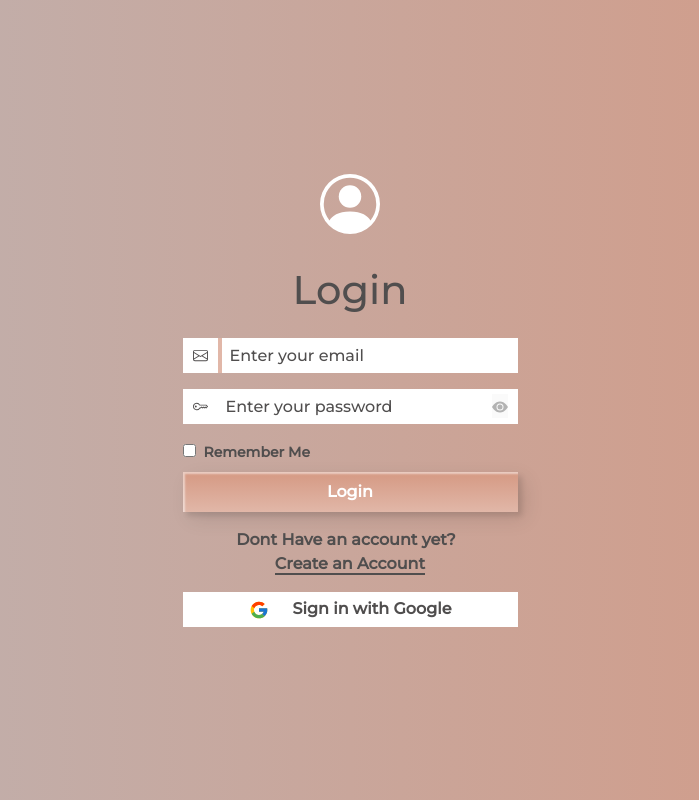
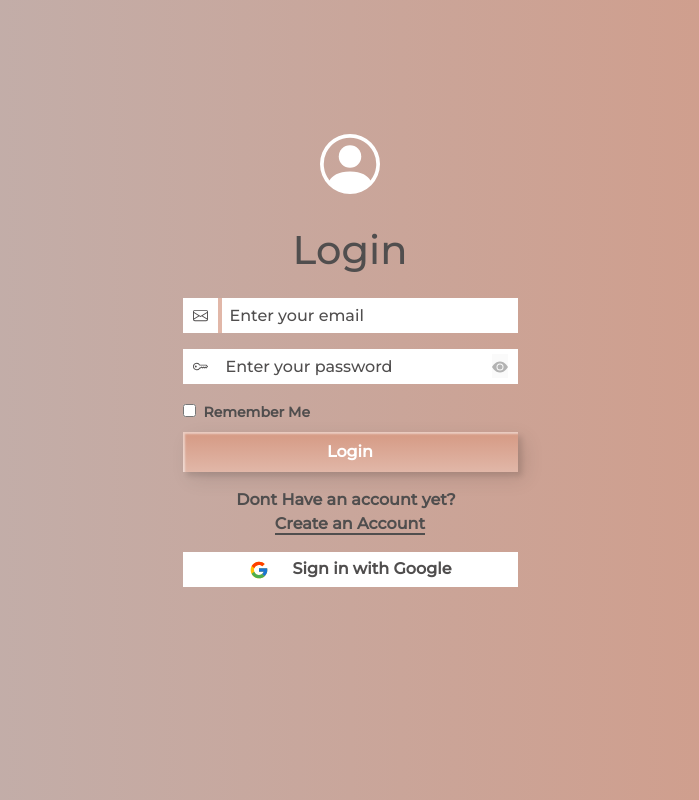
Before and after one commit to JUNNY12/expense_manager, a React (Create React App) app: page /login in a window 1280 px wide. Shown: the whole page, without its empty margins (290-989 px from the left). Built offline with nearby package versions, Linux system fonts and the light colour scheme.

Commit message:
styles: Adjusted login and register form positioning

```diff
--- a/src/asset/styles/auth/auth.css
+++ b/src/asset/styles/auth/auth.css
@@ -9,6 +9,15 @@
     background: linear-gradient(to left, #d59983, #bdb3b3);
 }
 
+.loginFormWrap,
+.registerFormWrap
+{
+    margin-top: -80px;
+    display: flex;
+    justify-content: center;
+    align-items: center;
+    flex-direction: column;
+}
 .loginInput,
 .registerInput,
 .registerBtn,
--- a/src/page/auth/Login.jsx
+++ b/src/page/auth/Login.jsx
@@ -36,11 +36,12 @@ const Login = () => {
         e.preventDefault()
         console.log("email:", email, "password:", password)
         console.log('login')
-        navigate ('/')
+        navigate('/')
     }
 
     return (
         <div className='loginWrapper'>
+            <div className='loginFormWrap'>
                 <div className='userIcon'>
                     <UserLoginIcon />
                 </div>
@@ -119,6 +120,7 @@ const Login = () => {
                     </div>
                 </div>
             </div>
+        </div>
     )
 }
 
--- a/src/page/auth/Register.jsx
+++ b/src/page/auth/Register.jsx
@@ -31,6 +31,7 @@ const Register = () => {
 
   return (
     <div className='registerWrapper'>
+      <div className="registerFormWrap">
         <div className='userIcon'>
           <UserLoginIcon />
         </div>
@@ -101,6 +102,7 @@ const Register = () => {
           </div>
         </div>
       </div>
+    </div>
   )
 }
 
```
Lines whose indentation alone changed are shown as unchanged.
